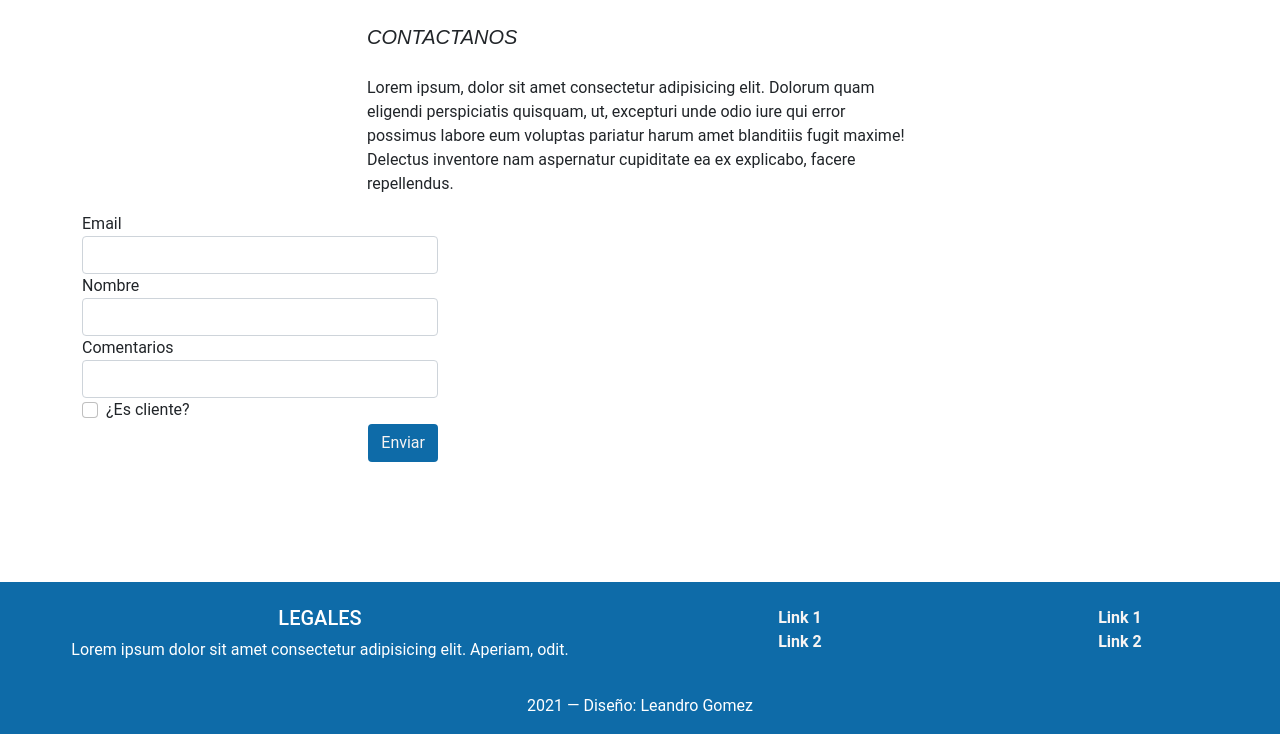
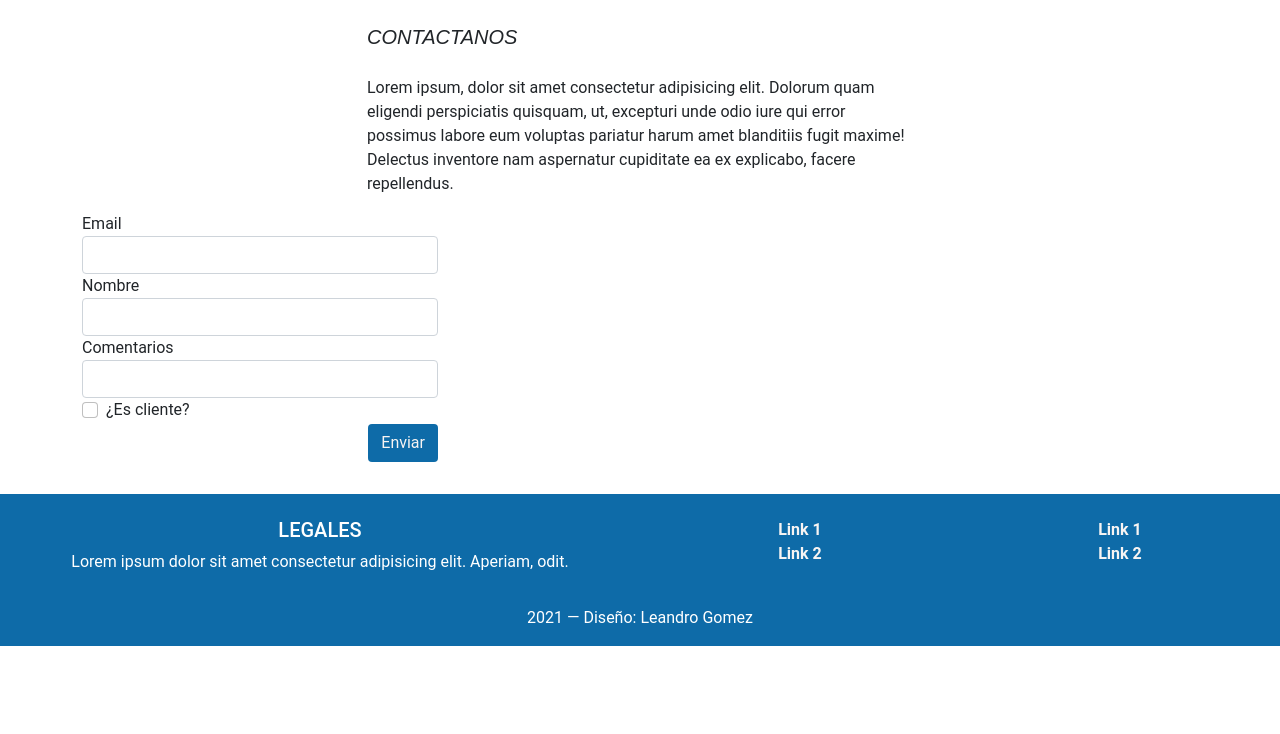
Before and after one commit to leandro939/webstreamings, a website: page page/contacto.html in a window 1280 px wide. Shown: the part 66-800 px from the top of the page. Drawn offline with nearby package versions, Linux system fonts and the light colour scheme.

Commit message:
contacto

```diff
--- a/page/contacto.html
+++ b/page/contacto.html
@@ -89,7 +89,7 @@
     </main>
 
     <!-- Footer -->
-<footer class="page-footer font-small blue pt-4 fixed-bottom" style="background-color: #0E6BA8; color: white;">
+<footer class="page-footer font-small blue pt-4" style="background-color: #0E6BA8; color: white;">
     <div class="container-fluid text-center text-md-left">
       <div class="row">
         <div class="col-md-6 mt-md-0 mt-3">
```
